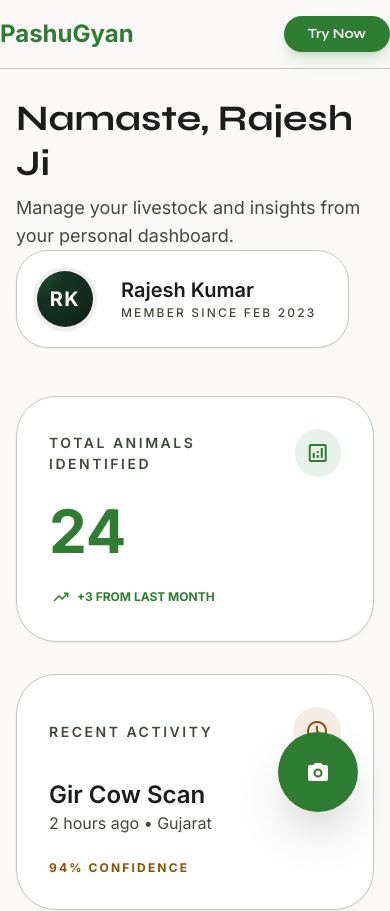
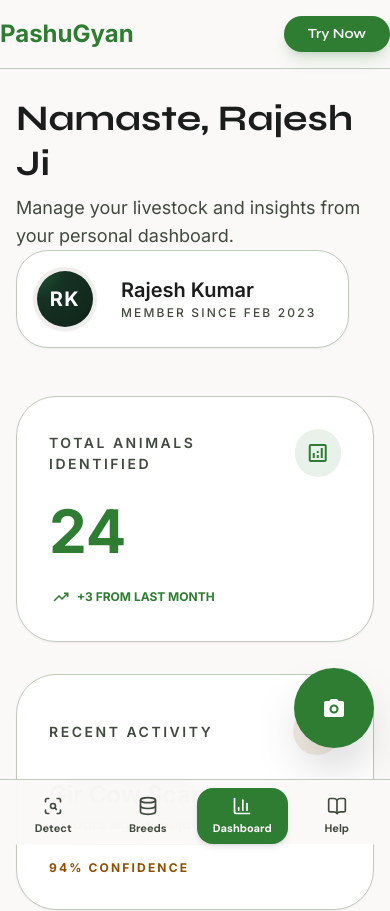
Before and after one commit to Anirudh-chaudhari/Pashugyan, a Next.js app: page /dashboard in a window 390 px wide. Shown: the top 911 px of the page. Built offline with nearby package versions, Linux system fonts and the light colour scheme; no server answers.

Commit message:
feat: add mobile navigation for app screens

```diff
--- a/src/app/(app)/dashboard/dashboard-client.tsx
+++ b/src/app/(app)/dashboard/dashboard-client.tsx
@@ -768,7 +768,7 @@
 
       <Link
         aria-label="Start New Scan"
-        className="group fixed bottom-8 right-8 z-40 flex h-20 w-20 items-center justify-center rounded-full bg-[#2e7d32] text-white shadow-2xl transition-all hover:scale-110 active:scale-95"
+        className="group fixed bottom-24 right-4 z-40 flex h-20 w-20 items-center justify-center rounded-full bg-[#2e7d32] text-white shadow-2xl transition-all hover:scale-110 active:scale-95 md:bottom-8 md:right-8"
         href="/detect"
       >
         <MaterialIcon
--- a/src/app/(app)/database/database-client.tsx
+++ b/src/app/(app)/database/database-client.tsx
@@ -485,7 +485,7 @@
 
       <Link
         aria-label="Start a quick scan"
-        className="fixed bottom-8 right-8 z-40 flex h-16 w-16 items-center justify-center rounded-full bg-[#2e7d32] text-white shadow-2xl transition-transform active:scale-90 md:hidden"
+        className="fixed bottom-24 right-4 z-40 flex h-16 w-16 items-center justify-center rounded-full bg-[#2e7d32] text-white shadow-2xl transition-transform active:scale-90 md:hidden"
         href="/detect"
       >
         <span
--- a/src/app/(app)/detect/detect-client.tsx
+++ b/src/app/(app)/detect/detect-client.tsx
@@ -609,7 +609,7 @@
       </main>
 
       <button
-        className="fixed bottom-8 right-8 z-40 flex h-16 w-16 items-center justify-center rounded-full bg-[#2e7d32] text-white shadow-2xl transition-all hover:scale-105 active:scale-95 md:hidden"
+        className="fixed bottom-24 right-4 z-40 flex h-16 w-16 items-center justify-center rounded-full bg-[#2e7d32] text-white shadow-2xl transition-all hover:scale-105 active:scale-95 md:hidden"
         onClick={() => inputRef.current?.click()}
         type="button"
       >
--- a/src/components/layout/app-shell.tsx
+++ b/src/components/layout/app-shell.tsx
@@ -3,6 +3,7 @@
 import type { PropsWithChildren } from "react";
 import { usePathname } from "next/navigation";
 import { AppSidebar } from "@/components/layout/app-sidebar";
+import { MobileBottomNav } from "@/components/layout/mobile-bottom-nav";
 import { Navbar } from "@/components/layout/navbar";
 
 const standaloneRoutes = new Set(["/dashboard", "/database", "/detect"]);
@@ -11,7 +12,12 @@
   const pathname = usePathname();
 
   if (standaloneRoutes.has(pathname)) {
-    return <div className="min-h-screen bg-background">{children}</div>;
+    return (
+      <div className="min-h-screen bg-background pb-28 md:pb-0">
+        {children}
+        <MobileBottomNav />
+      </div>
+    );
   }
 
   return (
--- /dev/null
+++ b/src/components/layout/mobile-bottom-nav.tsx
@@ -0,0 +1,51 @@
+"use client";
+
+import Link from "next/link";
+import { usePathname } from "next/navigation";
+import { BarChart3, BookOpen, Database, ScanSearch } from "lucide-react";
+import { cn } from "@/lib/utils";
+
+const items = [
+  { href: "/detect", label: "Detect", icon: ScanSearch },
+  { href: "/database", label: "Breeds", icon: Database },
+  { href: "/dashboard", label: "Dashboard", icon: BarChart3 },
+  { href: "/help-guide", label: "Help", icon: BookOpen },
+];
+
+export function MobileBottomNav() {
+  const pathname = usePathname();
+
+  return (
+    <nav
+      aria-label="Primary"
+      className="fixed inset-x-0 bottom-0 z-50 border-t border-[#bfcaba] bg-[rgba(251,249,248,.94)]/95 backdrop-blur-xl md:hidden"
+    >
+      <div className="mx-auto grid max-w-7xl grid-cols-4 gap-1 px-2 pb-[env(safe-area-inset-bottom)] pt-2">
+        {items.map((item) => {
+          const Icon = item.icon;
+          const active =
+            pathname === item.href ||
+            (item.href === "/database" && pathname.startsWith("/database/")) ||
+            (item.href === "/dashboard" && pathname.startsWith("/dashboard")) ||
+            (item.href === "/help-guide" && pathname.startsWith("/help-guide"));
+
+          return (
+            <Link
+              key={item.href}
+              href={item.href}
+              className={cn(
+                "flex flex-col items-center justify-center gap-1 rounded-2xl px-3 py-2 text-[11px] font-semibold transition-all",
+                active
+                  ? "bg-[#2e7d32] text-white shadow-md"
+                  : "text-[#40493d] hover:bg-[#f5f3f3] hover:text-[#1b1c1c]",
+              )}
+            >
+              <Icon className="h-5 w-5" />
+              <span>{item.label}</span>
+            </Link>
+          );
+        })}
+      </div>
+    </nav>
+  );
+}
```
